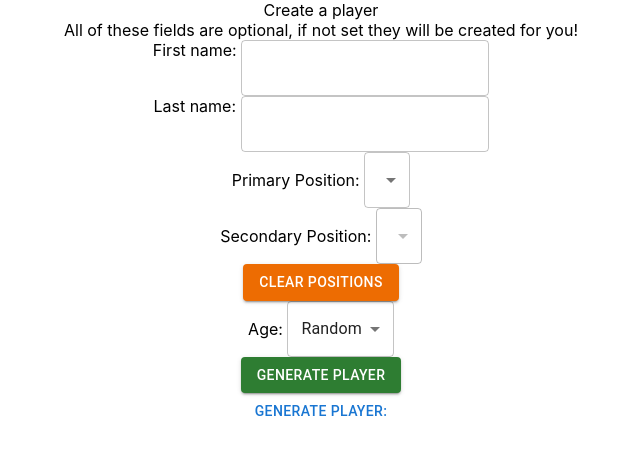
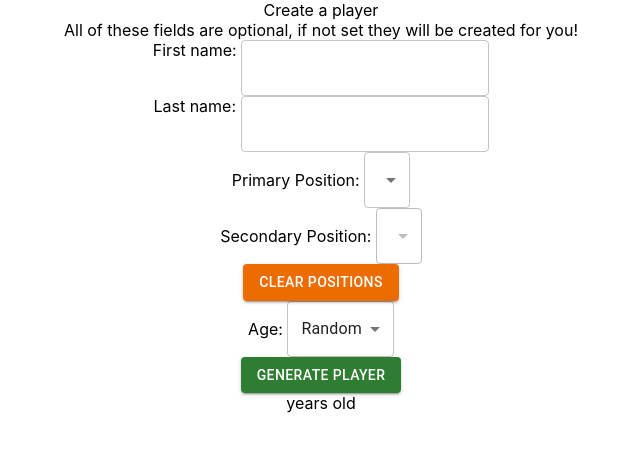
Before and after one commit to ammentorp2/BBallPlayerGeneratorSite, a React (Create React App) app in the folder frontend/: page / in a window 1280 px wide. Shown: the top 454 px of the page, without its empty margins (319-959 px from the left). Built offline with nearby package versions, Linux system fonts and the light colour scheme.

Commit message:
Gen random player kinda works

```diff
--- a/frontend/src/App.tsx
+++ b/frontend/src/App.tsx
@@ -1,8 +1,7 @@
 import React from 'react';
 import logo from './logo.svg';
+import axios from 'axios';
 import './App.css';
-import axios from 'axios';
-import { GenRandomPlayer } from "./components/genRandomPlayer";
 import { GenPlayerForm } from './components/genPlayerForm';
 
 axios.defaults.baseURL = 'http://localhost:8080/';
@@ -16,7 +15,6 @@ function App() {
   return (
     <div className="App">
       <GenPlayerForm />
-      <GenRandomPlayer />
     </div>
   );
 }
--- a/frontend/src/components/genPlayerForm.tsx
+++ b/frontend/src/components/genPlayerForm.tsx
@@ -1,6 +1,8 @@
-import React from 'react';
+import React, { useEffect } from 'react';
 import { useState } from 'react';
 import { Button, Grid, MenuItem, Select, TextField } from "@mui/material"
+import {genRandomPlayer} from "../util/GetPlayerFunctions"
+import { Player } from "../util/Player"
 
 export const GenPlayerForm = () => {
     //name position(s) and age
@@ -16,6 +18,19 @@ export const GenPlayerForm = () => {
     const [age,setAge] = useState("Random");
     const ageOptions = ["Random",19,20,21,22,23,24,25,26,27,28,29,30,31,32,33,34,35,36,37,38,39,40];
 
+    const [tempPlayer,setTempPlayer] = useState<Player>(new Player())
+    const [player,setPlayer] = useState<Player>(new Player())
+    const [playerChanged,setPlayerChanged] = useState(false);
+
+    const handlePlayerChange = (p : Player) => {
+        //TODO this is one step behind
+        setPlayer(p)
+    }
+
+    /*useEffect(() => {
+        setPlayer(tempPlayer)
+    }, [tempPlayer])*/
+
     const handleCreatePlayer = () => {
         console.log(firstName,lastName,primaryPos,secondaryPos,age);
 
@@ -27,7 +42,10 @@ export const GenPlayerForm = () => {
 
                 if(age === "Random"){
                     //True random player
-
+                    let p = genRandomPlayer();
+                    handlePlayerChange(p);
+                    //console.log(p);
+                    //setPlayer(p);
                 }
                 else{
                     //create player by age
@@ -177,9 +195,16 @@ export const GenPlayerForm = () => {
                             }
                         </Select>
                 </Grid>
+                <Grid item>
+                    <Button color="success" variant="contained" onClick={handleCreatePlayer}>Generate Player</Button>
+                </Grid>
+                <Grid item>
+                    {player.firstName} {player.lastName} {player.primaryPosition} {player.secondaryPosition} {player.age} years old
+                </Grid>
             </Grid>
 
-          <Button color="success" variant="contained" onClick={handleCreatePlayer}>Generate Player</Button>
+
+
         </div>
       );
 }
--- a/frontend/src/components/genRandomPlayer.tsx
+++ /dev/null
@@ -1,28 +0,0 @@
-import React from 'react';
-import { useState } from 'react';
-import { Button } from "@mui/material"
-import { getRandomPlayer } from "../API/playerAPI";
-import { verifyResponse } from "../util/verifyResponse"
-
-export const GenRandomPlayer = () => {
-    const [player,setPlayer] = useState("");
-
-    const handleGetRandomPlayer = () => {
-        getRandomPlayer().then(x => {
-            if(x==null || !verifyResponse(x)){
-                setPlayer("Error with resp. Try again")
-            }
-            else{
-                //console.log(x.data)
-
-            }
-        })
-    }
-
-    return (
-        <div className="App">
-          <Button onClick={() => handleGetRandomPlayer()}>Generate Player:</Button>
-          {player}
-        </div>
-      );
-}
--- /dev/null
+++ b/frontend/src/util/GetPlayerFunctions.ts
@@ -0,0 +1,23 @@
+import { getRandomPlayer } from "../API/playerAPI";
+import { Player } from "./Player";
+import { verifyResponse } from "./verifyResponse"
+
+export function genRandomPlayer() : Player{
+    let p = new Player();
+    getRandomPlayer().then(x => {
+        if(x==null || !verifyResponse(x)){
+
+        }
+        else{
+            p.firstName = x.data.firstName;
+            p.lastName = x.data.lastName;
+            p.primaryPosition = x.data.primaryPosition;
+            p.secondaryPosition = x.data.secondaryPosition;
+            p.age = x.data.age;
+            console.log(x.data);
+            return p;
+        }
+    })
+
+    return p;
+}
--- /dev/null
+++ b/frontend/src/util/Player.ts
@@ -0,0 +1,20 @@
+export class Player{
+
+    firstName : string;
+    lastName : string;
+    primaryPosition : string;
+    secondaryPosition : string;
+    age : string;
+
+    constructor(){
+        this.firstName = "";
+        this.lastName = "";
+        this.primaryPosition = "";
+        this.secondaryPosition = "";
+        this.age = "";
+    }
+
+    getFormattedHeight(){
+
+    }
+}
```
